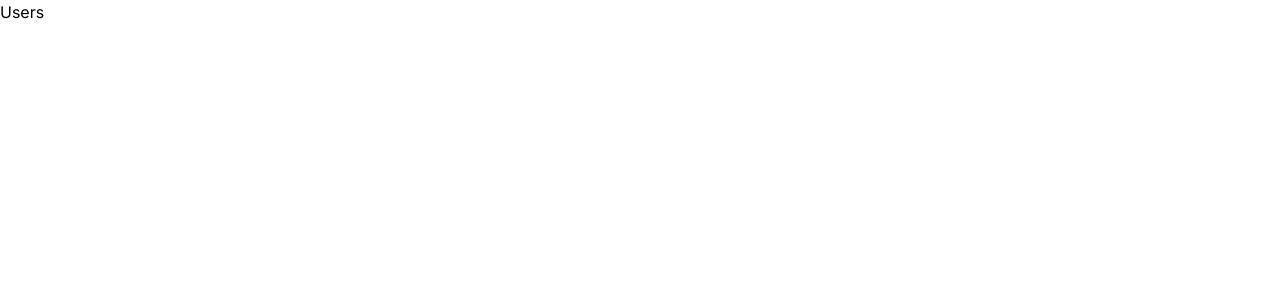
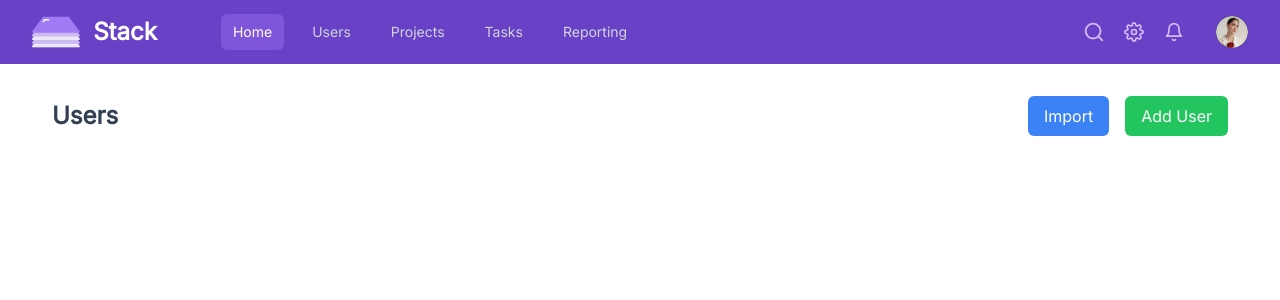
Before and after one commit to sumonDev13/anchorblock_task, a React (Vite) app: page /users in a window 1280 px wide. Shown: the top 300 px of the page. Built offline with nearby package versions, Linux system fonts and the light colour scheme; a web font is replaced by a local one.

Commit message:
table header

```diff
--- a/src/pages/Users.tsx
+++ b/src/pages/Users.tsx
@@ -1,11 +1,32 @@
+import Navbar from "../components/Navbar";
+
 interface IUsers {
-    name: string;
+  name: string;
 }
 
-const Users:React.FC<IUsers> = () => {
+const Users: React.FC<IUsers> = () => {
   return (
-    <div>Users</div>
-  )
-}
+    <>
+      <Navbar name={""} />
+      <div className="max-w-[1240px] mx-auto p-4">
+        <div className="max-h-[500px] relative ">
+          <div className="flex justify-between p-4">
+            <div className="flex items-center">
+              <h2 className="text-2xl text-levelBlack font-bold">Users</h2>
+            </div>
+            <div className="flex items-center space-x-4">
+              <button className="px-4 py-2 bg-blue-500 text-white rounded-md hover:bg-blue-600 focus:outline-none focus:bg-blue-600">
+                Import
+              </button>
+              <button className="px-4 py-2 bg-green-500 text-white rounded-md hover:bg-green-600 focus:outline-none focus:bg-green-600">
+                Add User
+              </button>
+            </div>
+          </div>
+        </div>
+      </div>
+    </>
+  );
+};
 
-export default Users
+export default Users;
```
